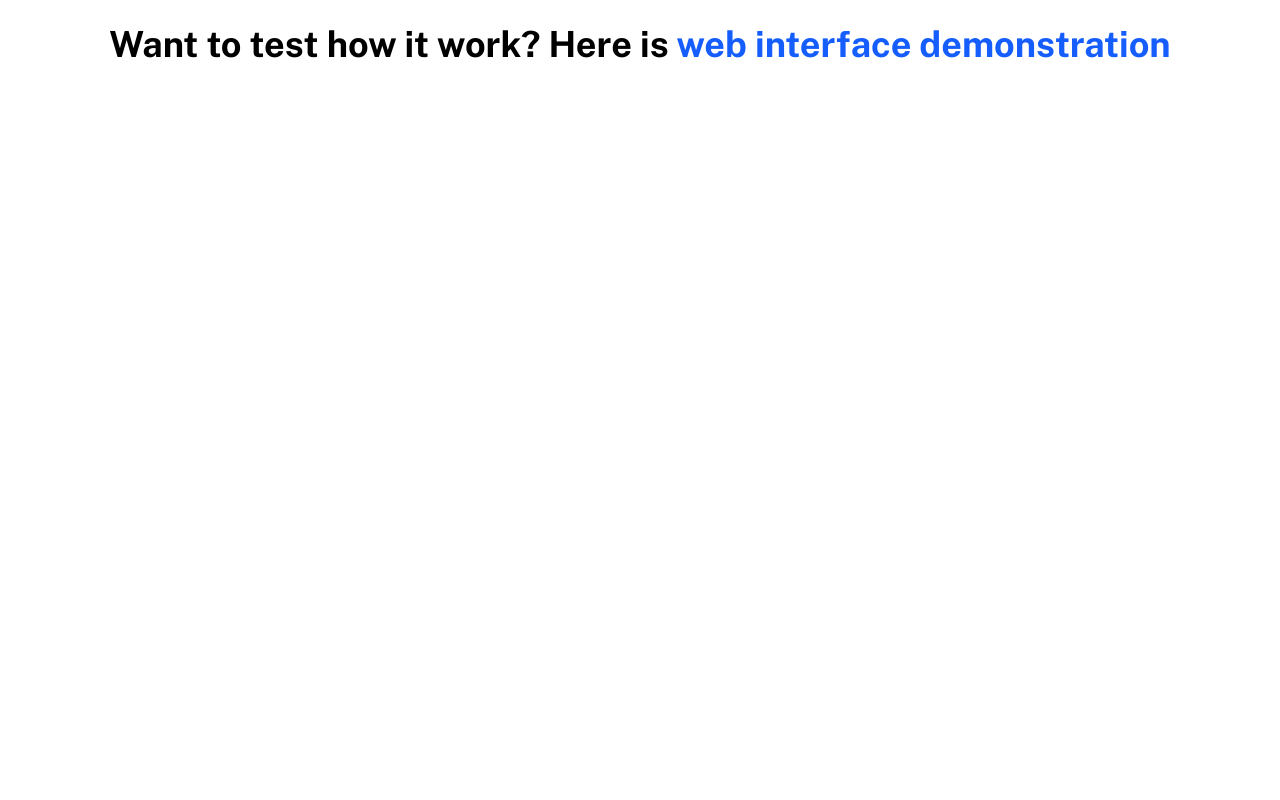
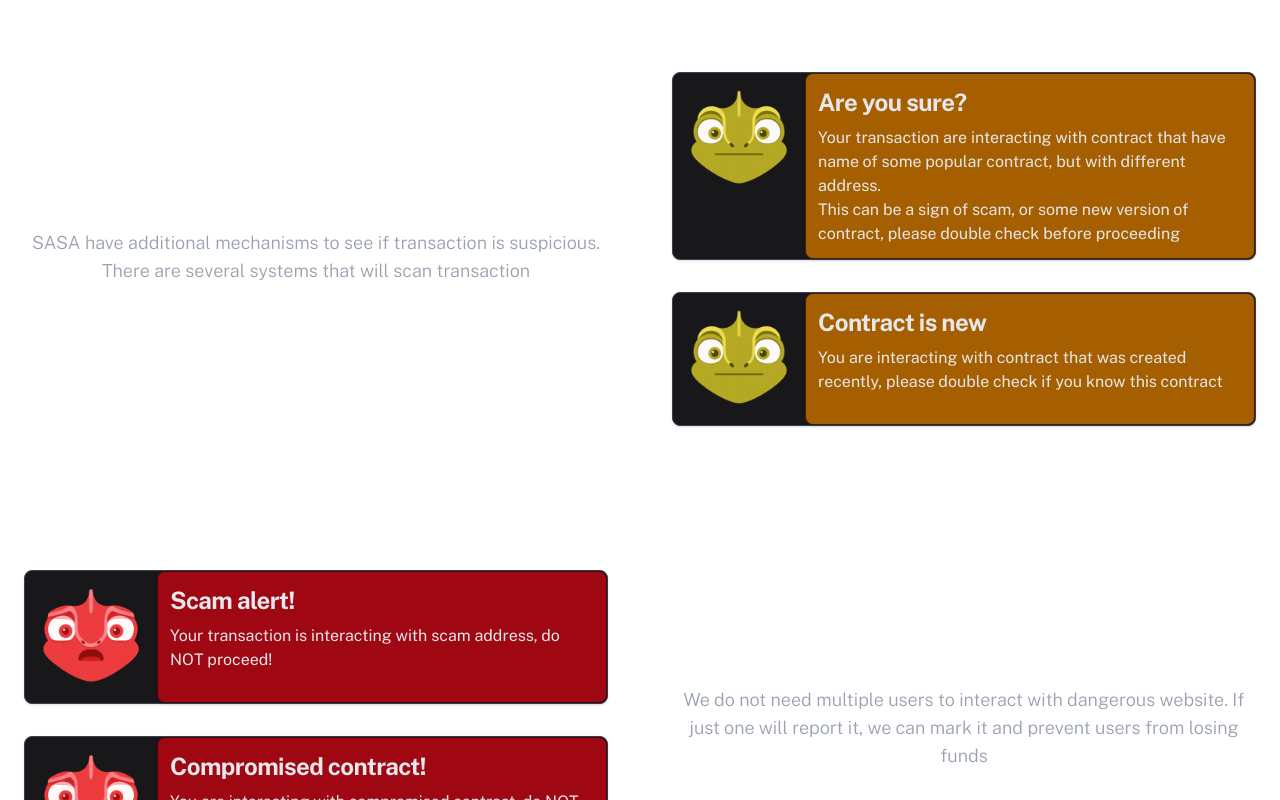
Before and after one commit to Tointer/SASA, a Next.js app: page / in a window 1280 px wide. Shown: the part 1340-2140 px from the top of the page. Before the commit the page ends 1436 px from the top, so only its background shows below. Built offline with nearby package versions, Linux system fonts and the light colour scheme.

Commit message:
add more examples on landing page

```diff
--- a/app/page.tsx
+++ b/app/page.tsx
@@ -11,7 +11,9 @@ export default function Home() {
           <p className='mt-4 text-xl'>SASA is making security for both humans and AI agents more reachable</p>
           <p className='mt-2 text-xl'>It will analyse onchain data, scan transaction for any suspicious activity and explain everything in human readable way</p>
         </div>
+
         <Blob></Blob>
+
         <section >
           <div className="gap-8 items-center py-8 px-4 mx-auto max-w-screen-xl xl:gap-16 md:grid md:grid-cols-2 sm:py-16 lg:px-6">
               <div className="space-y-8">
@@ -24,6 +26,34 @@ export default function Home() {
               </div>
           </div>
         </section>
+
+        <section >
+          <div className="gap-8 items-center py-8 px-4 mx-auto max-w-screen-xl xl:gap-16 md:grid md:grid-cols-2 sm:py-16 lg:px-6">
+              <div className="mt-4 md:mt-0">
+                  <h2 className="mb-4 text-4xl tracking-tight font-extrabold text-white">It will warn if something is off</h2>
+                  <p className="mb-6 font-light  md:text-lg text-gray-400">SASA have additional mechanisms to see if transaction is suspicious. There are several systems that will scan transaction</p>
+              </div>
+              <div className="space-y-8">
+                <DialogBox  title="Are you sure?" message="Your transaction are interacting with contract that have name of some popular contract, but with different address.
+        This can be a sign of scam, or some new version of contract, please double check before proceeding" cat={ResponseCategory.warning}/>
+                <DialogBox title="Contract is new" message="You are interacting with contract that was created recently, please double check if you know this contract" cat={ResponseCategory.warning}/>
+              </div>
+          </div>
+        </section>
+
+        <section >
+          <div className="gap-8 items-center py-8 px-4 mx-auto max-w-screen-xl xl:gap-16 md:grid md:grid-cols-2 sm:py-16 lg:px-6">
+              <div className="space-y-8">
+                <DialogBox title="Scam alert!" message="Your transaction is interacting with scam address, do NOT proceed!" cat={ResponseCategory.alarm}/>
+                <DialogBox title="Compromised contract!" message="You are interacting with compromised contract, do NOT proceed!" cat={ResponseCategory.alarm}/>
+              </div>
+              <div className="mt-4 md:mt-0">
+                  <h2 className="mb-4 text-4xl tracking-tight font-extrabold text-white">It will protect</h2>
+                  <p className="mb-6 font-light  md:text-lg text-gray-400">We do not need multiple users to interact with dangerous website. If just one will report it, we can mark it and prevent users from losing funds</p>
+              </div>
+          </div>
+        </section>
+
         <h1 className='text-4xl font-bold m-8'>
           Want to test how it work? Here is <a href="/interface/tx-ask" className='text-blue-600  hover:underline'>web interface demonstration</a>
         </h1>
```
